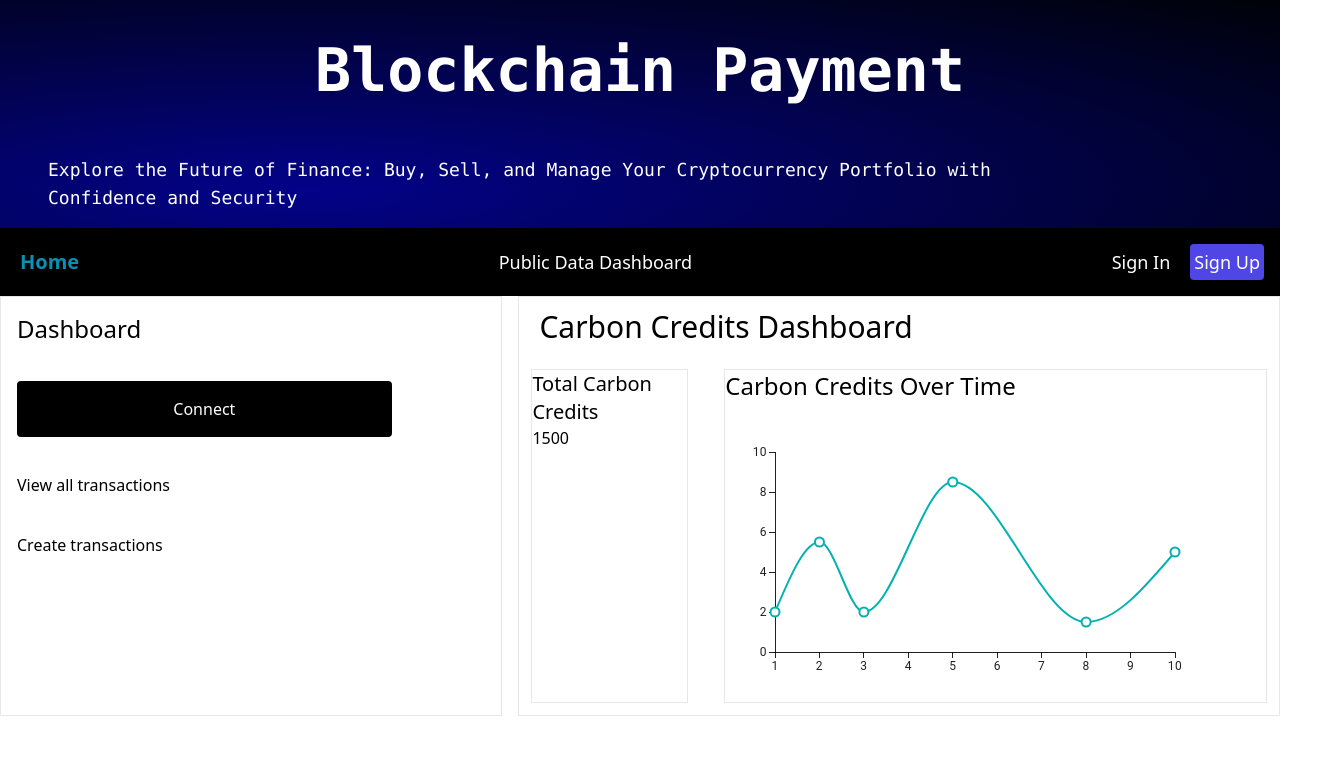
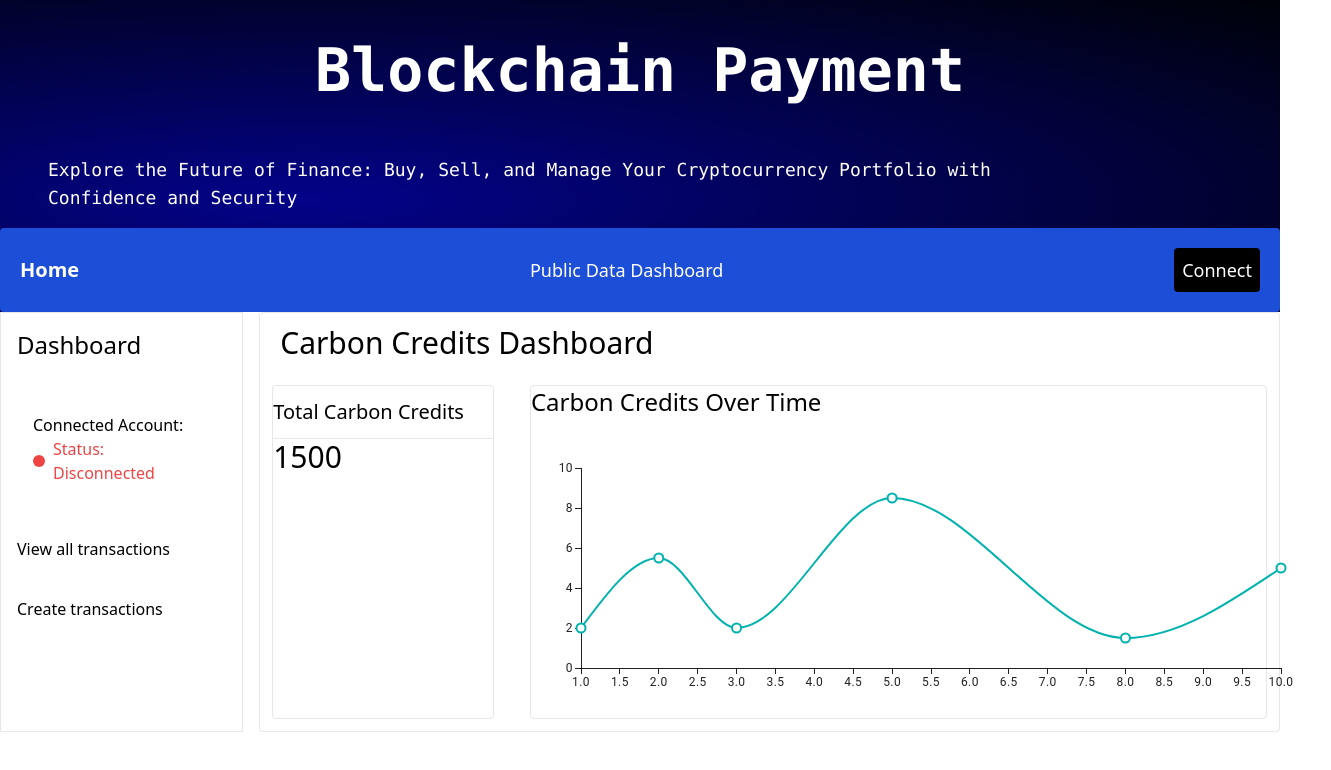
Before and after one commit to ChanThaMaung/Information-Communication-Technology-project-9785---Group-2-S2-2024, a React (Vite) app in the folder client/: page /dashboardforemitter in a window 1280 px wide. Shown: the top 770 px of the page, 1331 px wide, since content can reach past the window. Built offline with nearby package versions, Linux system fonts and the light colour scheme; a web font is replaced by a local one.

Commit message:
create dashboard for emitter

```diff
--- a/client/package.json
+++ b/client/package.json
@@ -18,7 +18,8 @@
     "react": "^18.3.1",
     "react-dom": "^18.3.1",
     "react-router-dom": "^6.26.1",
-    "styled-components": "^6.1.12"
+    "styled-components": "^6.1.12",
+    "web3": "^4.13.0"
   },
   "devDependencies": {
     "@eslint/js": "^9.8.0",
--- a/client/src/Pages/Dashboard/DashBoardforEmitter.jsx
+++ b/client/src/Pages/Dashboard/DashBoardforEmitter.jsx
@@ -1,9 +1,9 @@
 import { LineChart } from '@mui/x-charts/LineChart';
-import { Link } from "react-router-dom"
+import { Link } from "react-router-dom";
+import Web3 from 'web3';
+import { useState, useEffect } from 'react';
 
 export default function DashBoardforEmitter() {
-
-
     const BasicLineChart = () => {
         return (
             <LineChart
@@ -13,27 +13,59 @@ export default function DashBoardforEmitter() {
                         data: [2, 5.5, 2, 8.5, 1.5, 5],
                     },
                 ]}
-                width={500}
+                width={800}
                 height={300}
             />
         );
     }
 
+    const [web3, setWeb3] = useState(null);
+    const [account, setAccount] = useState('');
+    const [connectionStatus, setConnectionStatus] = useState('Disconnected');
+
+    const connectWallet = async () => {
+        if (window.ethereum) {
+            try {
+                const web3 = new Web3(window.ethereum);
+                await window.ethereum.request({ method: 'eth_requestAccounts' });
+                const accounts = await web3.eth.getAccounts();
+                setWeb3(web3);
+                setAccount(accounts[0]);
+                setConnectionStatus('Connected');
+            } catch (error) {
+                console.error("Could not connect to wallet", error);
+                setConnectionStatus('Disconnected');
+            }
+        } else {
+            alert('Please install MetaMask!');
+            setConnectionStatus('Disconnected');
+        }
+    };
+
+    useEffect(() => {
+        if (web3) {
+            console.log('Web3 is initialized');
+        }
+    }, [web3]);
+
+    // Determine text color based on connection status
+    const statusColor = connectionStatus === 'Connected' ? 'text-green-500' : 'text-red-500';
+    const dotColor = connectionStatus === 'Connected' ? 'bg-green-500' : 'bg-red-500';
 
     return (
         <>
             <div className="relative right-0 left-0 top-0 z-50 w-full h-fit bg--gradientDB place-content-center">
-                <div className=" text-center p-10">
+                <div className="text-center p-10">
                     <h1 className="text-6xl font-semibold font-mono text-white">Blockchain Payment</h1>
                 </div>
-                <div className=" w-4/5  p-4 md:block ml-8">
-                    <h5 className="text-white font-mono text-lg ">Explore the Future of Finance: Buy, Sell, and Manage Your Cryptocurrency Portfolio with Confidence and Security</h5>
+                <div className="w-4/5 p-4 md:block ml-8">
+                    <h5 className="text-white font-mono text-lg">Explore the Future of Finance: Buy, Sell, and Manage Your Cryptocurrency Portfolio with Confidence and Security</h5>
                 </div>
                 <div className="md:block">
-                    <nav className="flex p-4 w-full place-content-between bg-black">
+                    <nav className="flex p-4 w-full place-content-between bg-blue-700 rounded">
                         <div className="hidden md:flex flex-col md:flex-row md:items-center md:space-x-4 mt-4 md:mt-0">
                             <ul className="flex flex-col md:flex-row space-y-2 md:space-y-0 md:space-x-4">
-                                <li className="text-cyan-600 text-xl p-1">
+                                <li className="text-white text-xl p-1">
                                     <Link className="font-semibold" to={"/"}>Home</Link>
                                 </li>
                             </ul>
@@ -48,10 +80,12 @@ export default function DashBoardforEmitter() {
                         <div className="hidden md:flex flex-col md:flex-row md:items-center md:space-x-4 mt-4 md:mt-0">
                             <ul className="flex flex-col md:flex-row space-y-2 md:space-y-0 md:space-x-4">
                                 <li className="text-white hover:text-gray-300 hover:cursor-pointer text-lg p-1">
-                                    <Link to={"/signIn"}>Sign In</Link>
-                                </li>
-                                <li className="rounded text-white text-lg p-1 bg-indigo-600 hover:bg-indigo-500 focus-visible:outline focus-visible:outline-2 focus-visible:outline-offset-2 focus-visible:outline-indigo-600">
-                                    <Link to={"/signUp"}>Sign Up</Link>
+                                    <button
+                                        className="bg-black text-white p-2 rounded"
+                                        onClick={connectWallet}
+                                    >
+                                        Connect
+                                    </button>
                                 </li>
                             </ul>
                         </div>
@@ -59,15 +93,21 @@ export default function DashBoardforEmitter() {
                 </div>
             </div>
             <div className="grid grid-cols-5 gap-4">
-                <div className="col-span-2 flex-col border">
+                <div className="col-span-1 flex-col border">
                     <ul className="flex flex-col gap-5 mt-2">
                         <li className="nav-item flex items-center gap-2 px-4 py-2">
-                            <h1 className="text-2xl ">Dashboard</h1>
+                            <h1 className="text-2xl">Dashboard</h1>
                         </li>
                         <li className="nav-item items-center gap-2 px-4 py-2">
-                            <button className="bg-black text-white p-4 w-4/5 rounded">
-                                Connect
-                            </button>
+                            <div className=" p-4  rounded">
+                                <div className="">
+                                    <p className="overflow-hidden">Connected Account: {account}</p>
+                                </div>
+                                <div className="flex items-center">
+                                    <span className={`w-3 h-3 rounded-full ${dotColor} mr-2`}></span> {/* Dot for status */}
+                                    <p className={`${statusColor}`}>Status: {connectionStatus}</p> {/* Display connection status with color */}
+                                </div>
+                            </div>
                         </li>
                         <li className="nav-item flex items-center gap-2 px-4 py-2">
                             View all transactions
@@ -77,35 +117,31 @@ export default function DashBoardforEmitter() {
                         </li>
                     </ul>
                 </div>
-                <div className="col-span-3 w-full border p-3">
-                    <div className="">
+                <div className="col-span-4 w-full border p-3 rounded">
+                    <div>
                         <h2 className="text-3xl mx-2">Carbon Credits Dashboard</h2>
                     </div>
                     <div className="grid grid-cols-4 gap-9 mt-6 justify-around">
-                        <div className="col-span-1 w-full border">
-                            <div className="">
-                                <h3 className="text-xl">
-                                    Total Carbon Credits
-                                </h3>
+                        <div className="col-span-1 w-full border rounded">
+                            <div>
+                                <h3 className="text-xl py-3">Total Carbon Credits</h3>
+                                <hr />
                             </div>
-                            <div className="">
-                                <p className="lg">1500</p>
+                            <div>
+                                <p className="text-3xl">1500</p>
                             </div>
                         </div>
-                        <div className="col-span-3 border">
-                            <div className="">
-                                <h3 className="text-2xl">
-                                    Carbon Credits Over Time
-                                </h3>
+                        <div className="col-span-3 border rounded">
+                            <div>
+                                <h3 className="text-2xl">Carbon Credits Over Time</h3>
                             </div>
-                            <div className="">
-                                {BasicLineChart()}
+                            <div>
+                                <BasicLineChart />
                             </div>
                         </div>
                     </div>
                 </div>
             </div>
         </>
-
-    )
+    );
 }
```
Also changed, not shown: 1 other file (tests, documents, lock files or other folders).
